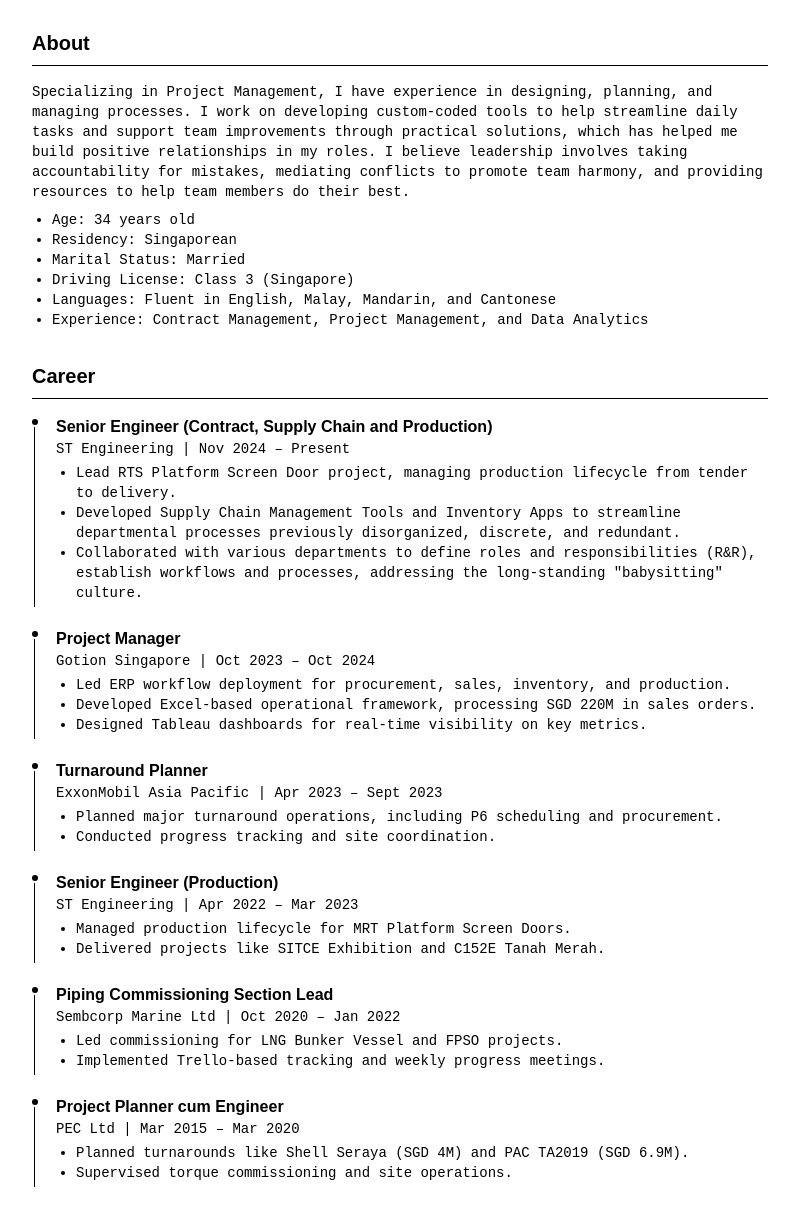
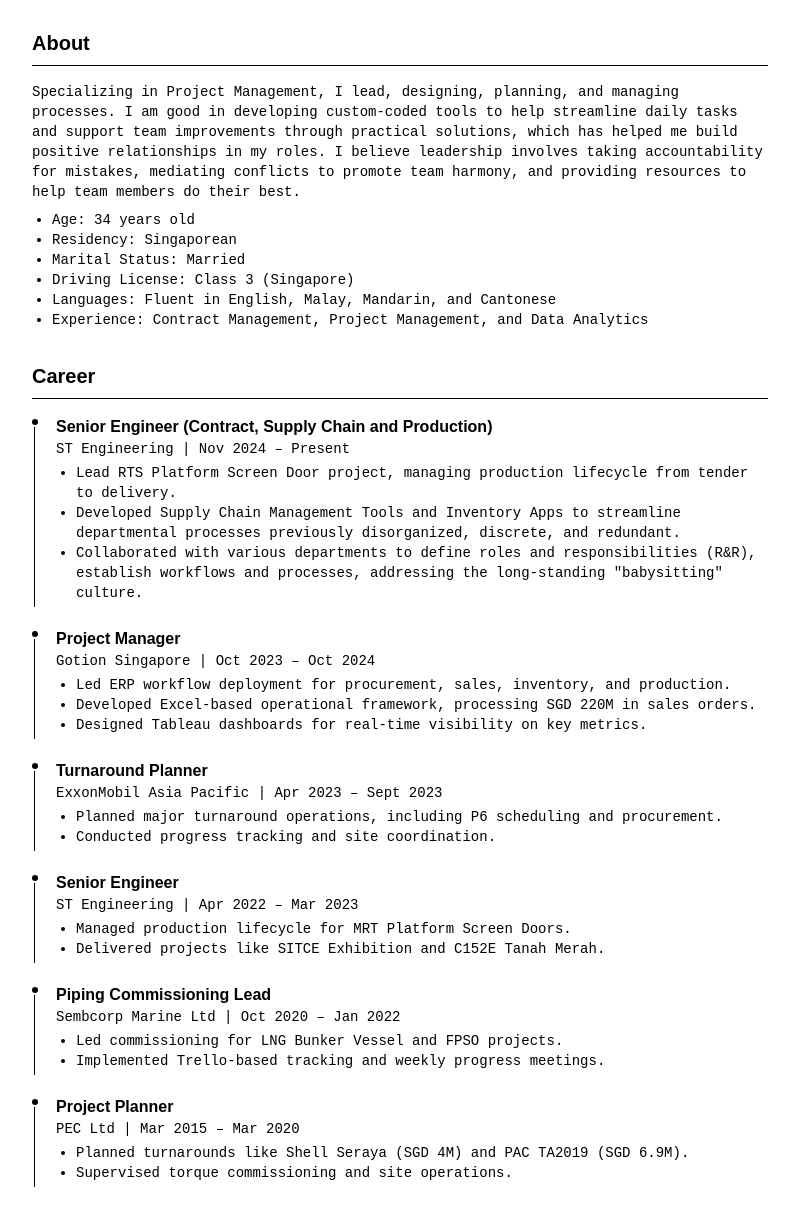
Before and after one commit to ronnieyap1001/resume, a plain HTML site: page index.html in a window 1280 px wide. Shown: the part 91-1300 px from the top of the page, without its empty margins (240-1039 px from the left). Drawn offline with nearby package versions, Linux system fonts and the light colour scheme.

Commit message:
Update index.html

```diff
--- a/index.html
+++ b/index.html
@@ -75,7 +75,7 @@
         <section class="mb-8">
             <h2 class="text-xl section-header">About</h2>
             <p class="text-sm">
-                Specializing in Project Management, I have experience in designing, planning, and managing processes. I work on developing custom-coded tools to help streamline daily tasks and support team improvements through practical solutions, which has helped me build positive relationships in my roles. I believe leadership involves taking accountability for mistakes, mediating conflicts to promote team harmony, and providing resources to help team members do their best.
+                Specializing in Project Management, I lead, designing, planning, and managing processes. I am good in developing custom-coded tools to help streamline daily tasks and support team improvements through practical solutions, which has helped me build positive relationships in my roles. I believe leadership involves taking accountability for mistakes, mediating conflicts to promote team harmony, and providing resources to help team members do their best.
             </p>
 
             <div class="mt-2 text-sm">
@@ -121,7 +121,7 @@
                     </ul>
                 </div>
                 <div class="timeline-item">
-                    <h3 class="text-base font-bold">Senior Engineer (Production)</h3>
+                    <h3 class="text-base font-bold">Senior Engineer</h3>
                     <p class="text-sm">ST Engineering | Apr 2022 – Mar 2023</p>
                     <ul class="text-sm mt-1">
                         <li>Managed production lifecycle for MRT Platform Screen Doors.</li>
@@ -129,7 +129,7 @@
                     </ul>
                 </div>
                 <div class="timeline-item">
-                    <h3 class="text-base font-bold">Piping Commissioning Section Lead</h3>
+                    <h3 class="text-base font-bold">Piping Commissioning Lead</h3>
                     <p class="text-sm">Sembcorp Marine Ltd | Oct 2020 – Jan 2022</p>
                     <ul class="text-sm mt-1">
                         <li>Led commissioning for LNG Bunker Vessel and FPSO projects.</li>
@@ -137,7 +137,7 @@
                     </ul>
                 </div>
                 <div class="timeline-item">
-                    <h3 class="text-base font-bold">Project Planner cum Engineer</h3>
+                    <h3 class="text-base font-bold">Project Planner</h3>
                     <p class="text-sm">PEC Ltd | Mar 2015 – Mar 2020</p>
                     <ul class="text-sm mt-1">
                         <li>Planned turnarounds like Shell Seraya (SGD 4M) and PAC TA2019 (SGD 6.9M).</li>
```
